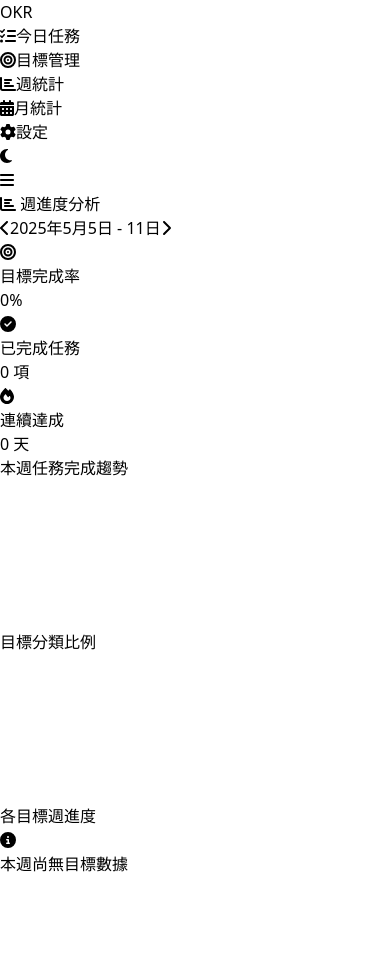
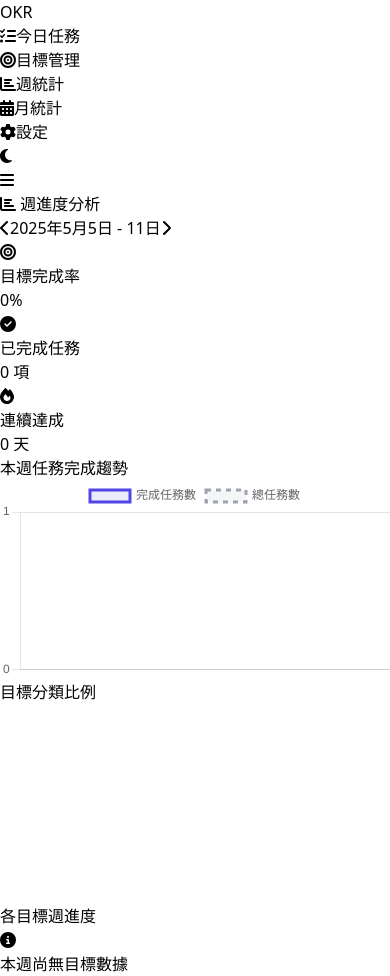
Before and after one commit to benxuhuang/OKR, a Vue app: page /okr/weekly-stats in a window 390 px wide. Before the commit the page ends 876 px from the top, so only its background shows below. Built offline with nearby package versions, Linux system fonts and the light colour scheme.

Commit message:
fix: 修正圖表顯示與數據更新邏輯，增加容器尺寸檢查與延遲初始化功能

```diff
--- a/src/views/WeeklyStats.vue
+++ b/src/views/WeeklyStats.vue
@@ -92,16 +92,16 @@
       <!-- 每日完成趨勢圖 -->
       <div class="md:col-span-2 bg-white dark:bg-gray-800 shadow rounded-lg p-4">
         <h3 class="text-lg font-medium text-gray-800 dark:text-gray-200 mb-4">本週任務完成趨勢</h3>
-        <div class="h-64">
-          <canvas ref="weeklyTrendChart"></canvas>
+        <div class="h-64 min-h-[200px] chart-container">
+          <canvas ref="weeklyTrendChart" width="400" height="200"></canvas>
         </div>
       </div>
 
       <!-- 目標分類比例圖 -->
       <div class="bg-white dark:bg-gray-800 shadow rounded-lg p-4">
         <h3 class="text-lg font-medium text-gray-800 dark:text-gray-200 mb-4">目標分類比例</h3>
-        <div class="h-64">
-          <canvas ref="goalCategoryChart"></canvas>
+        <div class="h-64 min-h-[200px] chart-container">
+          <canvas ref="goalCategoryChart" width="400" height="200"></canvas>
         </div>
       </div>
 
@@ -129,7 +129,7 @@
 </template>
 
 <script>
-import { ref, computed, onMounted, onUnmounted, watch } from 'vue';
+import { ref, computed, onMounted, onUnmounted, watch, nextTick } from 'vue';
 import Chart from 'chart.js/auto';
 import {
   getWeekDates,
@@ -219,7 +219,8 @@
         goalCategoryData.value = categoryData;
         goalsProgress.value = progressData;
 
-        // 更新圖表
+        // 確保數據更新後，等待下一個tick再更新圖表
+        await nextTick();
         updateCharts();
       } catch (err) {
         console.error('載入週統計數據失敗:', err);
@@ -236,6 +237,12 @@
     };
 
     const updateCharts = () => {
+      // 確保元素存在
+      if (!weeklyTrendChart_ref.value || !goalCategoryChart_ref.value) {
+        console.log('圖表容器還未準備好，稍後再嘗試繪製圖表');
+        return;
+      }
+
       // 清除舊圖表
       if (weeklyTrendChart) {
         weeklyTrendChart.destroy();
@@ -246,11 +253,17 @@
 
       // 創建週趨勢圖
       if (weeklyTrendChart_ref.value) {
+        const ctx = weeklyTrendChart_ref.value.getContext('2d');
+        if (!ctx) {
+          console.error('無法獲取週趨勢圖繪製上下文');
+          return;
+        }
+
         const labels = weekTrendData.value.map(day => day.weekday);
         const completedData = weekTrendData.value.map(day => day.completed);
         const totalData = weekTrendData.value.map(day => day.total);
 
-        weeklyTrendChart = new Chart(weeklyTrendChart_ref.value.getContext('2d'), {
+        weeklyTrendChart = new Chart(ctx, {
           type: 'line',
           data: {
             labels,
@@ -297,13 +310,38 @@
 
       // 創建目標分類比例圖
       if (goalCategoryChart_ref.value) {
+        const ctx = goalCategoryChart_ref.value.getContext('2d');
+        if (!ctx) {
+          console.error('無法獲取目標分類比例圖繪製上下文');
+          return;
+        }
+
         const { day, weekly, monthly } = goalCategoryData.value;
+
+        // 檢查數據是否有效
+        if (day === undefined || weekly === undefined || monthly === undefined) {
+          console.error('目標分類數據不完整，無法繪製圖表');
+          return;
+        }
+
+        // 檢查是否有數據（如果全部為0則顯示提示信息）
+        const totalGoals = day + weekly + monthly;
+        if (totalGoals === 0) {
+          // 如果沒有數據，可以繪製一個特殊的空狀態圖表或者不繪製
+          console.log('沒有目標分類數據可顯示');
+          // 清除舊圖表但不繪製新的
+          if (goalCategoryChart) {
+            goalCategoryChart.destroy();
+            goalCategoryChart = null;
+          }
+          return;
+        }
 
         // 獲取深色模式狀態以調整顏色
         const isDarkMode = document.documentElement.classList.contains('dark');
         const textColor = isDarkMode ? '#e5e7eb' : '#374151';
 
-        goalCategoryChart = new Chart(goalCategoryChart_ref.value.getContext('2d'), {
+        goalCategoryChart = new Chart(ctx, {
           type: 'doughnut',
           data: {
             labels: ['每日', '每週', '每月'],
@@ -345,14 +383,40 @@
       }
     };
 
+    // 添加在 setup 函數中，負責檢查並延遲初始化圖表
+    const initChartsWithDelay = () => {
+      // 確保圖表容器已渲染並有尺寸
+      setTimeout(() => {
+        if (weeklyTrendChart_ref.value &&
+            goalCategoryChart_ref.value &&
+            !loading.value) {
+          console.log('延遲初始化圖表');
+          updateCharts();
+        }
+      }, 100); // 100ms延遲，給DOM渲染一些時間
+    };
+
     // 監聽週日期變化
-    watch(currentWeekDate, () => {
-      loadWeeklyStats();
+    watch(currentWeekDate, async () => {
+      await loadWeeklyStats();
+      nextTick(() => {
+        updateCharts();
+      });
     });
 
     // 生命週期鉤子
-    onMounted(() => {
-      loadWeeklyStats();
+    onMounted(async () => {
+      await loadWeeklyStats();
+
+      // 使用 nextTick 確保DOM已更新後再初始化圖表
+      nextTick(() => {
+        updateCharts();
+        // 額外的延遲初始化，以防第一次嘗試失敗
+        initChartsWithDelay();
+
+        // 添加視窗大小調整事件監聽，當視窗調整大小時重繪圖表
+        window.addEventListener('resize', updateCharts);
+      });
 
       // 監聽深色模式變化，更新圖表
       const observer = new MutationObserver(() => {
@@ -366,6 +430,7 @@
 
       return () => {
         observer.disconnect();
+        window.removeEventListener('resize', updateCharts);
       };
     });
 
@@ -413,4 +478,15 @@
   transform: translateY(-3px);
   box-shadow: 0 10px 15px -3px rgba(0, 0, 0, 0.1), 0 4px 6px -2px rgba(0, 0, 0, 0.05);
 }
+
+.chart-container {
+  position: relative;
+  width: 100%;
+}
+
+@media (max-width: 640px) {
+  .chart-container {
+    min-height: 180px;
+  }
+}
 </style>
```
